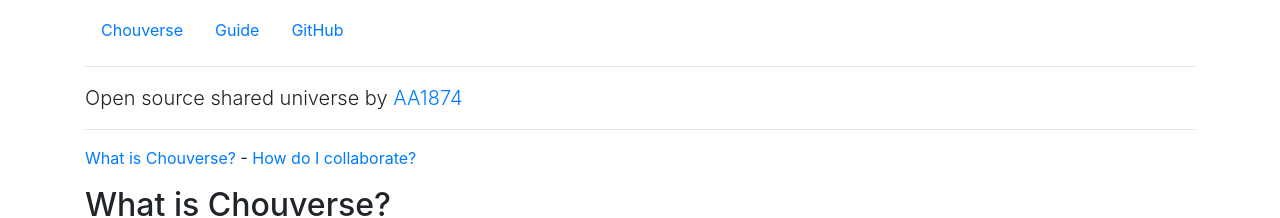
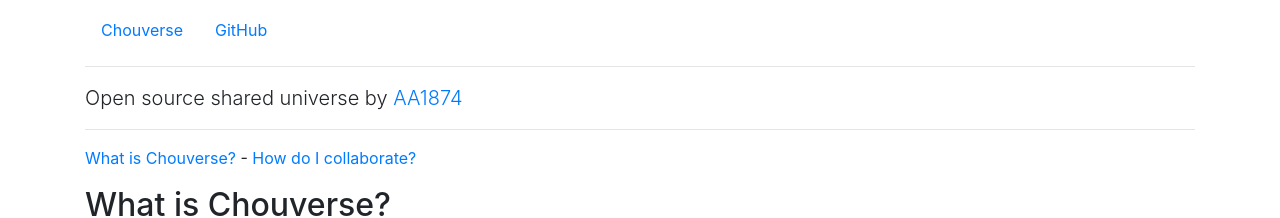
Before and after one commit to aa1874/Chouverse, a Jekyll site: the page built from index.md, in a window 1280 px wide. Shown: the top 218 px of the page. Built offline with Jekyll 4.4.1, drawn with Linux system fonts in a browser that asks for light colours.

Commit message:
template

```diff
--- a/_layouts/main.html
+++ b/_layouts/main.html
@@ -10,7 +10,6 @@
     <div class="container">
         <nav class="nav">
             <a href="/" class="nav-link">Chouverse</a>
-            <a href="/" class="nav-link">Guide</a>
             <a href="http://github.com/aa1874/chouverse" class="nav-link">GitHub</a>
         </nav>
         <hr>
```
